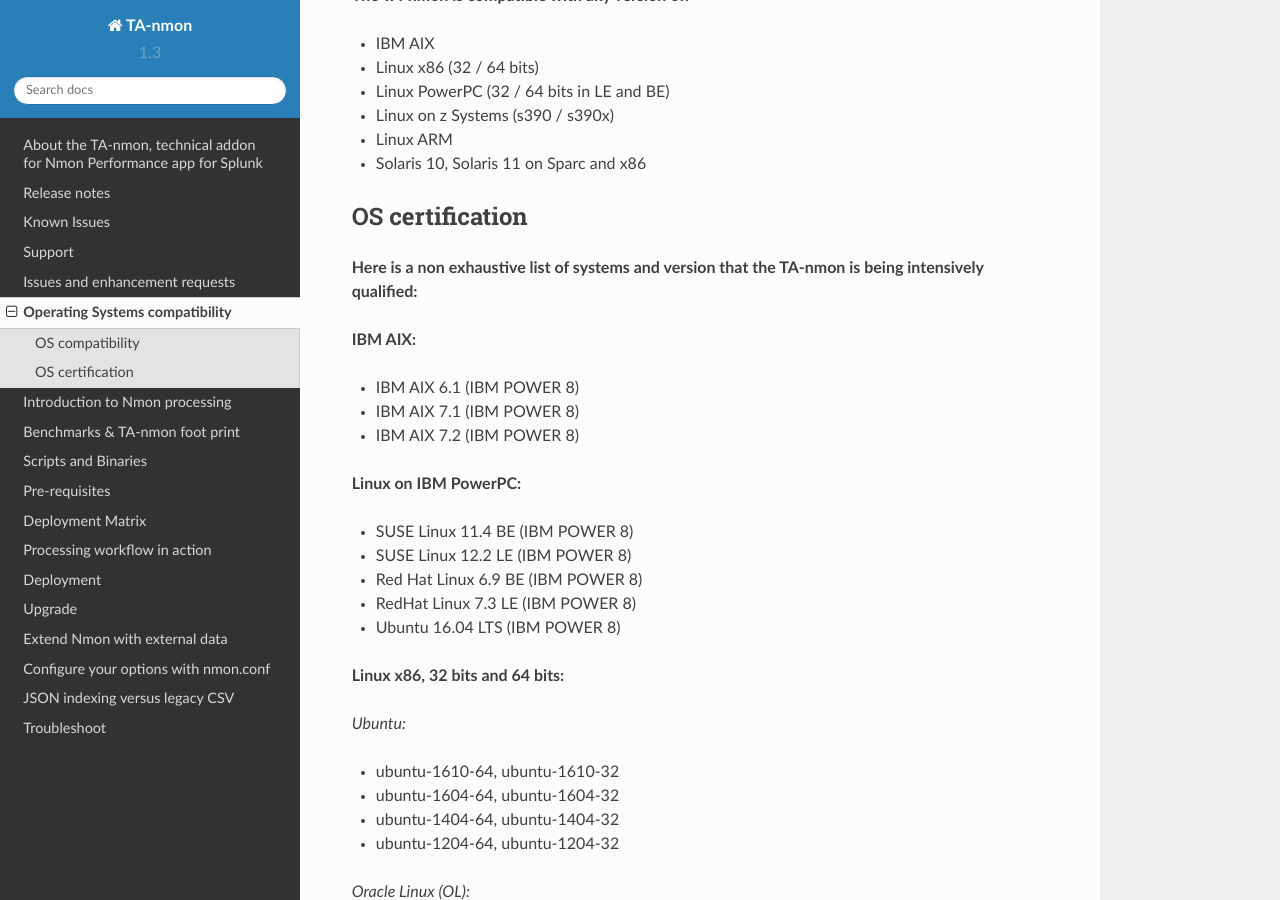
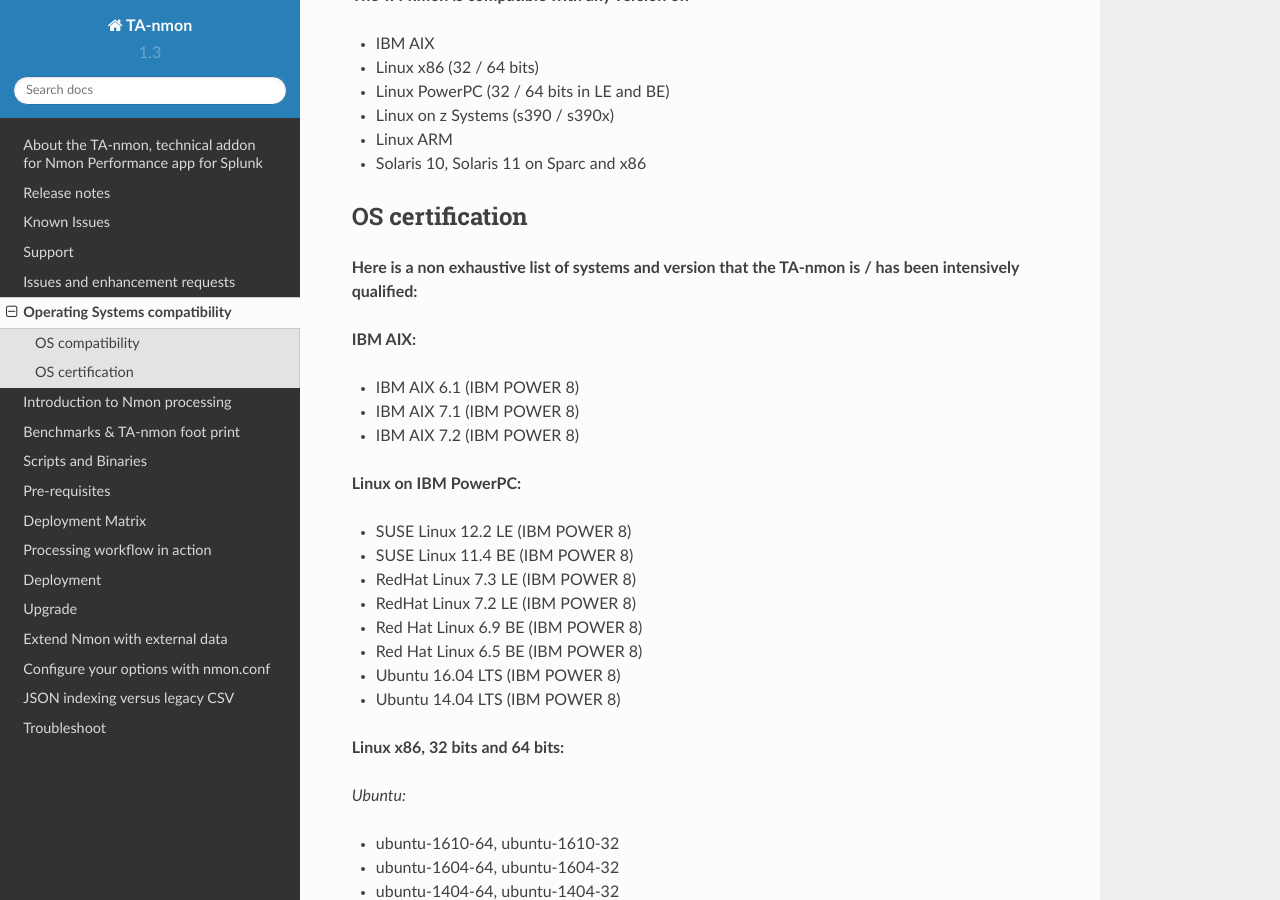
Before and after one commit to guilhemmarchand/TA-nmon, a Sphinx documentation site: the page built from docs/os_compatibility.rst, in a window 1280 px wide and 900 px high, scrolled down 232 px. Built offline with Sphinx 7.4.7 and the Read the Docs theme 2.0.0, drawn with Linux system fonts in a browser that asks for light colours; some of the changed text lies outside the part shown.

Commit message:
documentation update

```diff
--- a/docs/os_compatibility.rst
+++ b/docs/os_compatibility.rst
@@ -19,7 +19,7 @@
 OS certification
 ================
 
-**Here is a non exhaustive list of systems and version that the TA-nmon is being intensively qualified:**
+**Here is a non exhaustive list of systems and version that the TA-nmon is / has been intensively qualified:**
 
 **IBM AIX:**
 
@@ -29,11 +29,14 @@
 
 **Linux on IBM PowerPC:**
 
+* SUSE Linux 12.2 LE (IBM POWER 8)
 * SUSE Linux 11.4 BE (IBM POWER 8)
-* SUSE Linux 12.2 LE (IBM POWER 8)
+* RedHat Linux 7.3 LE (IBM POWER 8)
+* RedHat Linux 7.2 LE (IBM POWER 8)
 * Red Hat Linux 6.9 BE (IBM POWER 8)
-* RedHat Linux 7.3 LE (IBM POWER 8)
+* Red Hat Linux 6.5 BE (IBM POWER 8)
 * Ubuntu 16.04 LTS (IBM POWER 8)
+* Ubuntu 14.04 LTS (IBM POWER 8)
 
 **Linux x86, 32 bits and 64 bits:**
 
```
Also changed, not shown: other parts of docs/os_compatibility.rst (+5 -0 lines), 2 other files.
